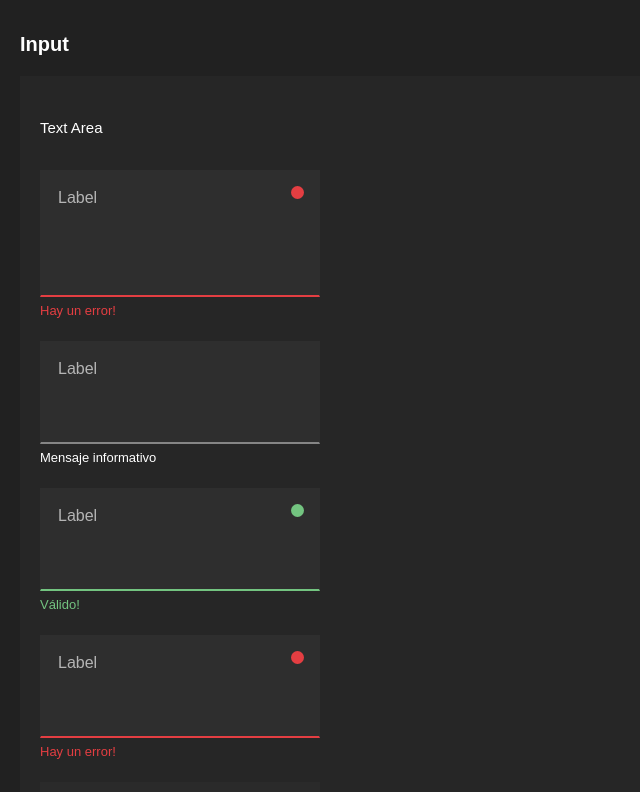
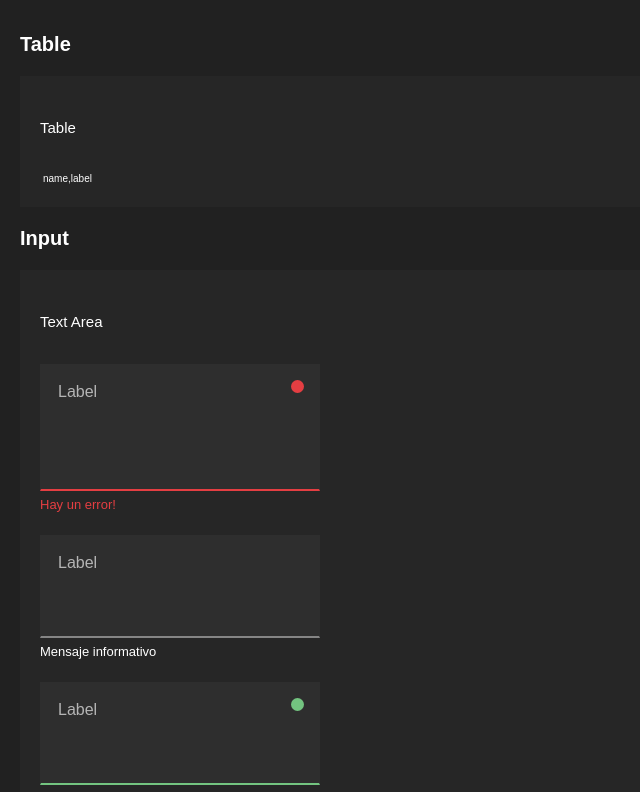
Before and after one commit to jenitto/react-components, a React (Create React App) app: page / in a window 1280 px wide. Shown: the top 792 px of the page, without its empty margins (0-640 px from the left). Built offline with nearby package versions, Linux system fonts and the light colour scheme; a web font is replaced by a local one.

Commit message:
init table component

```diff
--- a/src/App.js
+++ b/src/App.js
@@ -5,10 +5,12 @@ import SwitchsContainer from './pages/SwitchsContainer';
 import InputsContainer from './pages/InputsContainer';
 import RadiosContainer from './pages/RadiosContainer';
 import SelectsContainer from './pages/SelectsContainer';
+import TableContainer from './pages/TableContainer';
 
 function App() {
 	return (
 		<Fragment>
+			<TableContainer></TableContainer>
 			<InputsContainer></InputsContainer>
 			<SelectsContainer></SelectsContainer>
 			<RadiosContainer></RadiosContainer>
--- a/src/components/Buttons/Button.js
+++ b/src/components/Buttons/Button.jsx
@@ -1,6 +1,5 @@
 import React from 'react';
 import PropTypes from 'prop-types';
-import './Button.scss';
 
 const Button = ({ type, label, hasRipple, disabled, isLoading, onClick }) => (
 	<button
--- a/src/components/Buttons/Button.scss
+++ b/src/components/Buttons/Button.scss
@@ -1,5 +1,3 @@
-@import '../../variables.scss';
-
 $compName: 'sftk-button';
 
 .#{$compName} {
--- /dev/null
+++ b/src/components/Table/Table.jsx
@@ -0,0 +1,20 @@
+import React from 'react';
+import PropTypes from 'prop-types';
+
+const Table = ({ columns }) => (
+	<table className="sftk-table">
+		<thead>
+			<tr>
+				<td>
+					{columns.toString()}
+				</td>
+			</tr>
+		</thead>
+	</table>
+);
+
+Table.propTypes = {
+	columns: PropTypes.array.isRequired,
+};
+
+export default Table;
--- /dev/null
+++ b/src/components/Table/Table.scss
@@ -0,0 +1,4 @@
+$compName: 'sftk-table';
+
+.#{$compName} {
+}
--- a/src/index.scss
+++ b/src/index.scss
@@ -14,6 +14,7 @@ html { font-family: 'Inter', sans-serif; }
 @import './components/Checkboxes/RadioGroup/RadioGroup.scss';
 @import './components/Checkboxes/RadioGroup/Radio/Radio.scss';
 @import './components/Buttons/Button.scss';
+@import './components/Table/Table.scss';
 
 html, body {
 	@include customScrollbar;
--- /dev/null
+++ b/src/pages/TableContainer.jsx
@@ -0,0 +1,17 @@
+import React, { Fragment } from 'react';
+import Table from '../components/Table/Table';
+
+const TableContainer = () => {
+
+	return (
+		<Fragment>
+			<h1>Table</h1>
+			<div className="container">
+				<div className="title">Table</div>
+				<Table columns={['name', 'label']}></Table>
+			</div>
+		</Fragment>
+	);
+};
+
+export default TableContainer;
```
Also changed, not shown: src/components/Buttons/Buttons-primary.jsx (renamed from src/components/Buttons/Buttons-primary.js), src/components/Buttons/Buttons-secondary.jsx (renamed from src/components/Buttons/Buttons-secondary.js).
